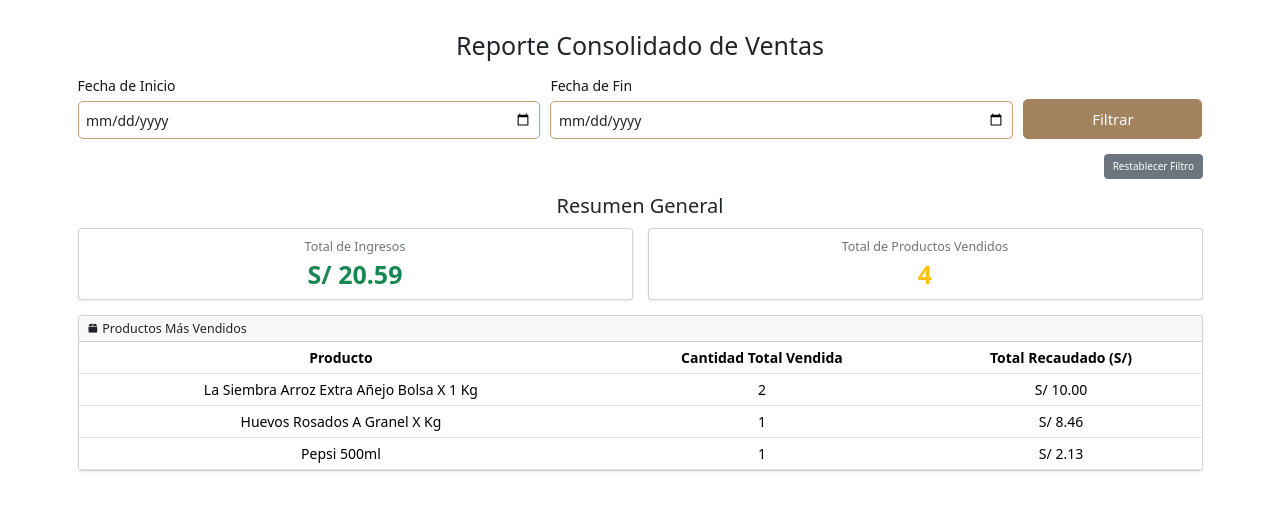
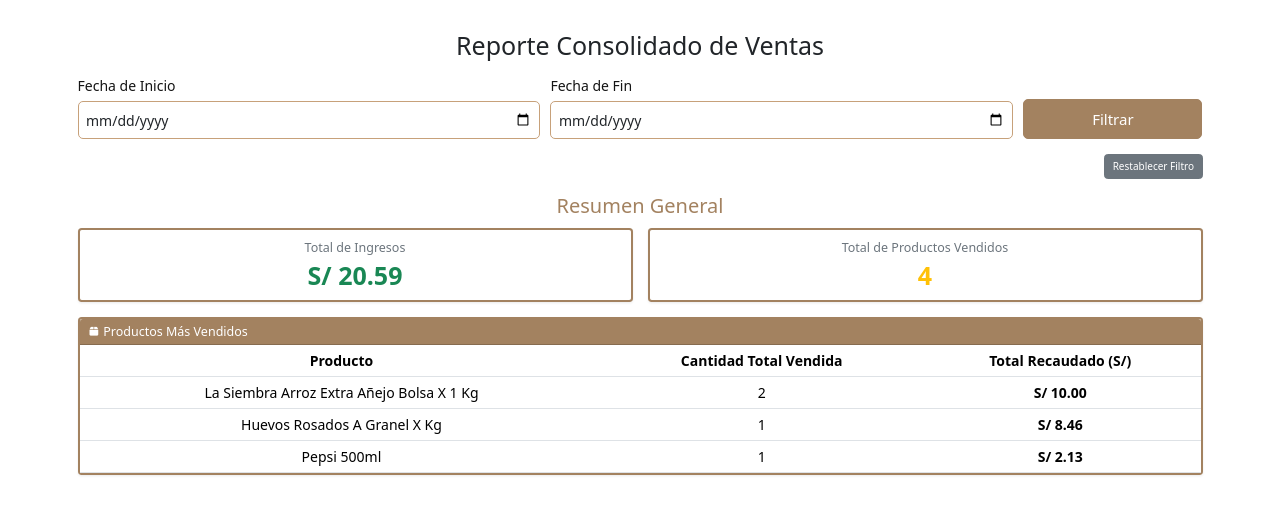
Before and after one commit to max2909-good/D-Benito, a PHP site: page /Administrador/Ventas/ventas.php in a window 1280 px wide. Shown: the part 132-647 px from the top of the page. Run offline with PHP 8.4, Linux system fonts and the light colour scheme; a user stored in the database is signed in; data comes from the database, SQL or seed files in the repository; some libraries are stand-ins or nearby versions.

Commit message:
Estilos modernos
Colocación de card y tablas modernas

```diff
--- a/assets/css/productosadmi.css
+++ b/assets/css/productosadmi.css
@@ -134,3 +134,28 @@
     background-color: #a38260;
     border-color: #a38260;
 }
+.border-personalizar{
+     border: 2px solid #a38260
+}
+ .bg-personalizado {
+        background-color: #a38260 ;
+        color: white;
+    }
+
+    .text-personalizado {
+        color: #a38260 !important;
+    }
+
+    .table-personalizada thead {
+        background-color: #a38260 !important;
+        color: white;
+    }
+
+    .table-personalizada tbody tr:hover {
+        background-color: #f0e6dd;
+    }
+
+    .fw-bold-green {
+        color: #28a745;
+        font-weight: bold;
+    }
```
